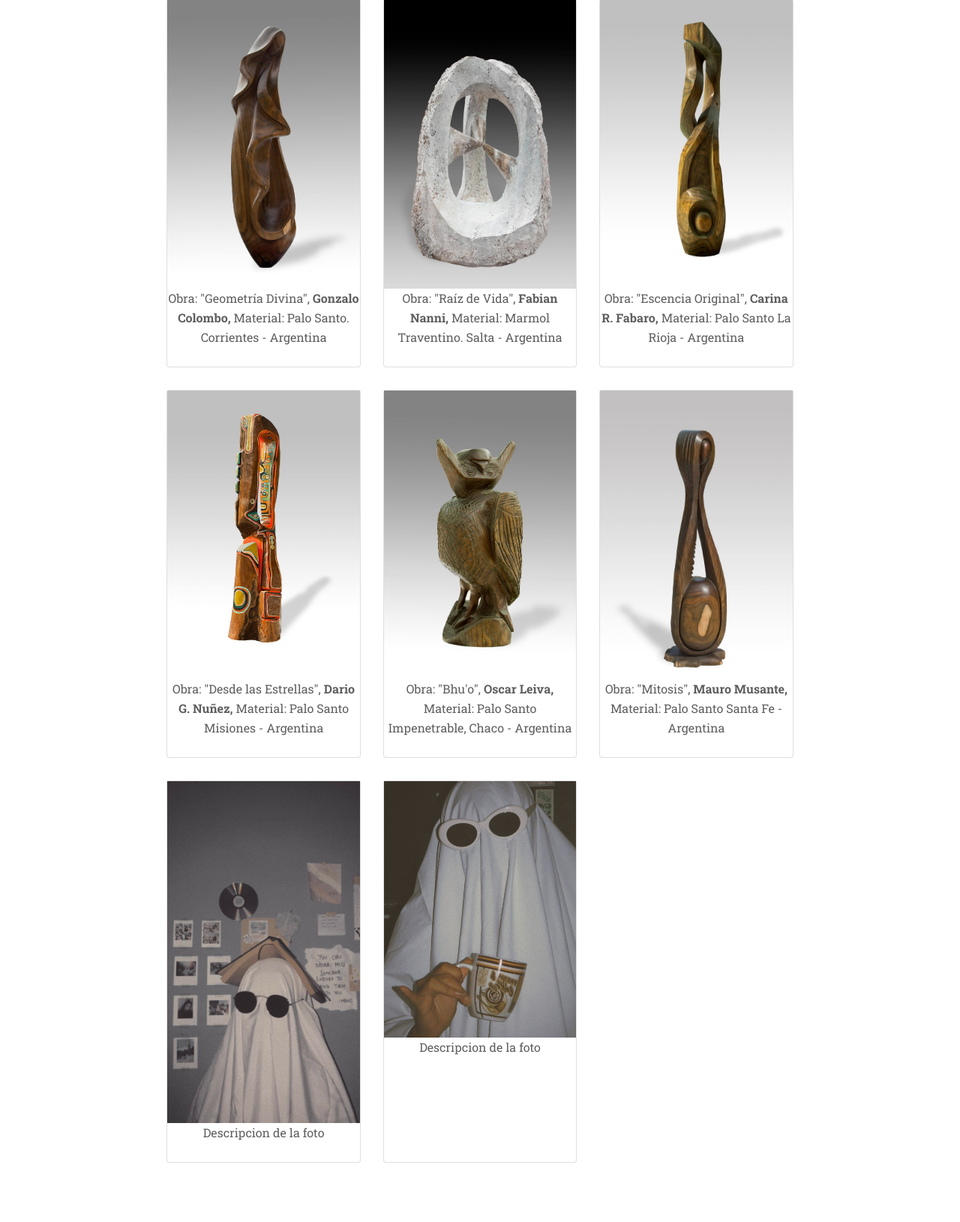
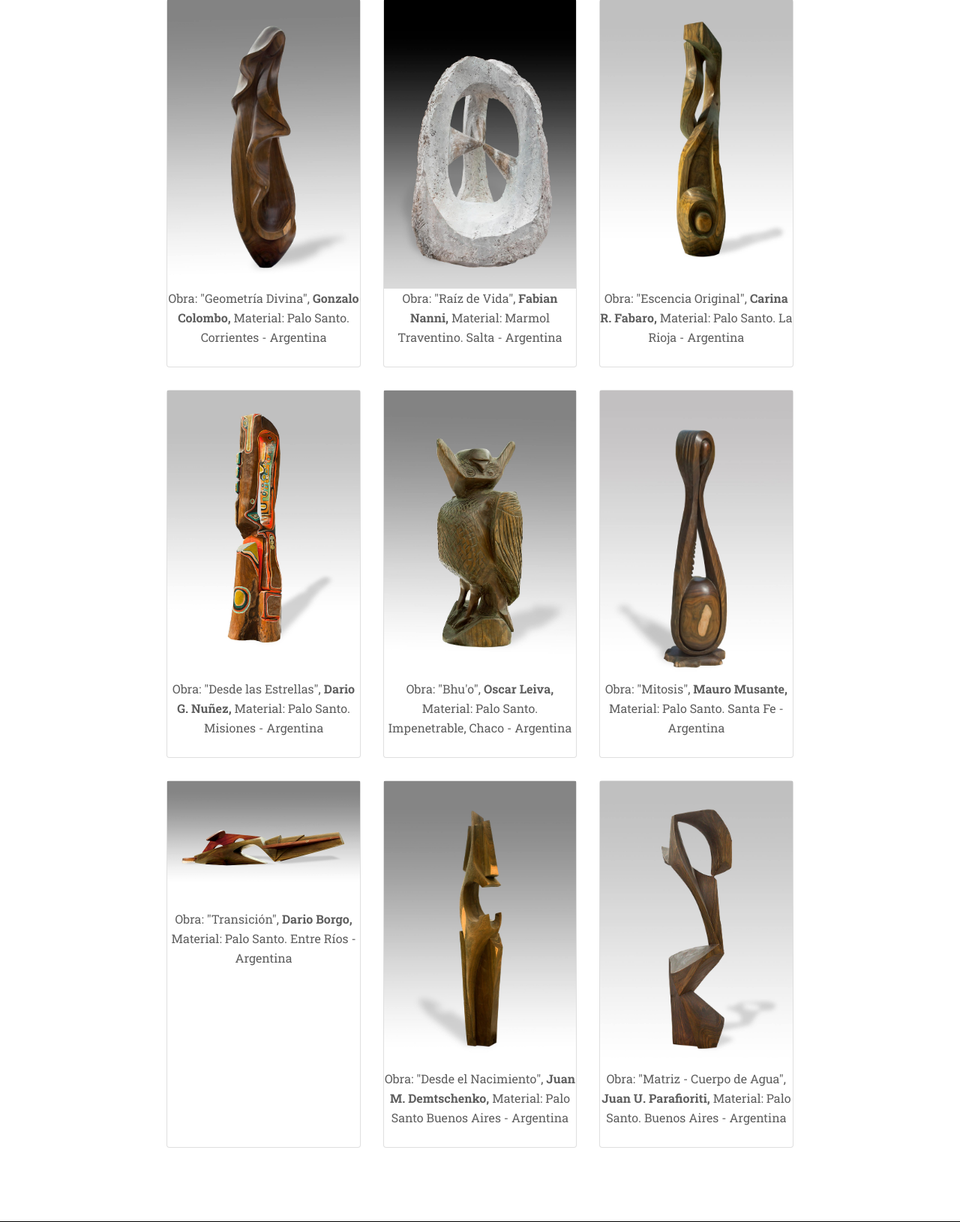
Before and after one commit to LeooPonce/Final, a Django app: page /Esculturas/ in a window 1280 px wide. Shown: the part 461-2091 px from the top of the page at 75% size. Run offline with Django 3.2, Linux system fonts and the light colour scheme; some libraries are stand-ins or nearby versions.

Commit message:
se subieron mas fotos en galeria con sus descripciones

```diff
--- a/blog/templates/galeriaEsculturas.html
+++ b/blog/templates/galeriaEsculturas.html
@@ -32,27 +32,31 @@
                 </div>
                 <div class="card">
                     <img src="{% static 'img/esculturas/03.jpg' %}" onclick="openFullImg(this.src)" alt="">
-                    <p>Obra: "Escencia Original", <b> Carina R. Fabaro, </b> Material: Palo Santo La Rioja - Argentina </p>
+                    <p>Obra: "Escencia Original", <b> Carina R. Fabaro, </b> Material: Palo Santo. La Rioja - Argentina </p>
                 </div>
                 <div class="card">
                     <img src="{% static 'img/esculturas/04.jpg' %}" onclick="openFullImg(this.src)" alt="">
-                    <p>Obra: "Desde las Estrellas", <b> Dario G. Nuñez,</b> Material: Palo Santo  Misiones - Argentina</p>
+                    <p>Obra: "Desde las Estrellas", <b> Dario G. Nuñez,</b> Material: Palo Santo. Misiones - Argentina </p>
                 </div>
                 <div class="card">
                  <img src="{% static 'img/esculturas/05.jpg' %}" onclick="openFullImg(this.src)" alt="">
-                 <p>Obra: "Bhu'o", <b> Oscar Leiva, </b> Material: Palo Santo Impenetrable, Chaco - Argentina</p>
+                 <p>Obra: "Bhu'o", <b> Oscar Leiva, </b> Material: Palo Santo. Impenetrable, Chaco - Argentina</p>
                 </div>
                 <div class="card">
                     <img src="{% static 'img/esculturas/06.jpg' %}" onclick="openFullImg(this.src)" alt="">
-                    <p>Obra: "Mitosis", <b> Mauro Musante,</b> Material: Palo Santo  Santa Fe - Argentina</p>
+                    <p>Obra: "Mitosis", <b> Mauro Musante,</b> Material: Palo Santo. Santa Fe - Argentina </p>
                 </div>
                 <div class="card">
-                    <img src="{% static 'img/7.jpg' %}" onclick="openFullImg(this.src)" alt="">
-                    <p>Descripcion de la foto</p>
+                    <img src="{% static 'img/esculturas/07.jpg' %}" onclick="openFullImg(this.src)" alt="">
+                    <p>Obra: "Transición", <b> Dario Borgo,</b> Material: Palo Santo. Entre Ríos - Argentina </p>
                 </div>
                 <div class="card">
-                    <img src="{% static 'img/8.jpg' %}" onclick="openFullImg(this.src)" alt="">
-                    <p>Descripcion de la foto</p>
+                    <img src="{% static 'img/esculturas/08.jpg' %}" onclick="openFullImg(this.src)" alt="">
+                    <p>Obra: "Desde el Nacimiento", <b> Juan M. Demtschenko,</b> Material: Palo Santo  Buenos Aires - Argentina</p>
+                </div>
+                <div class="card">
+                    <img src="{% static 'img/esculturas/09.jpg' %}" onclick="openFullImg(this.src)" alt="">
+                    <p>Obra: "Matriz - Cuerpo de Agua", <b> Juan U. Parafioriti,</b> Material: Palo Santo. Buenos Aires - Argentina </p>
                 </div>
             </div>
 
```
Also changed, not shown: blog/templates/galeriaEscultores.html (+15 -11 lines), blog/static/img/escultores/0001.jpg (added), blog/static/img/escultores/0002.jpg (added), blog/static/img/escultores/0004.jpg (added), blog/static/img/escultores/0006.jpg (added), blog/static/img/escultores/0009.jpg (added), blog/static/img/escultores/001.jpg (deleted), blog/static/img/escultores/002.jpg (deleted), blog/static/img/escultores/004.jpg (deleted), blog/static/img/escultores/006.jpg (deleted), blog/static/img/escultores/007.jpg (added), blog/static/img/escultores/008.jpg (added), blog/static/img/esculturas/07.jpg (added), blog/static/img/esculturas/08.jpg (added), 1 more files.
